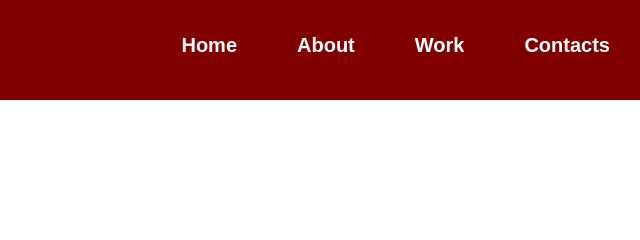
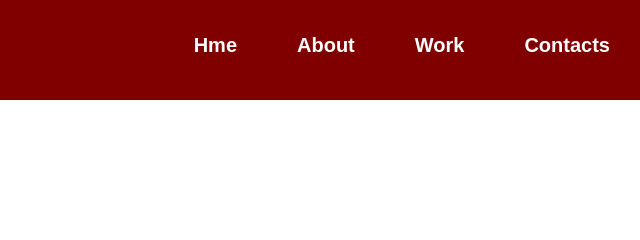
Before and after one commit to TraceyV/TraceyV.github.io, a plain HTML site: page about.html in a window 1280 px wide. Shown: the top 240 px of the page, 640-1280 px from the left. Drawn offline with Linux system fonts and the light colour scheme; files that its build step writes are made by us from their sources; a script that the page names is missing; a web font is replaced by a local one.

Commit message:
changed a letter

```diff
--- a/about.html
+++ b/about.html
@@ -24,7 +24,7 @@
         </section>
         <nav>
             <section id="desktop">
-                <li><a href="/web5/portfolio/index.html">Home</a></li>
+                <li><a href="/web5/portfolio/index.html">Hme</a></li>
                 <li><a href="/web5/portfolio/about.html">About</a></li>
                 <li><a href="/web5/portfolio/work.html">Work</a></li>
                 <li><a href="/web5/portfolio/contact.html">Contacts</a></li>
```
